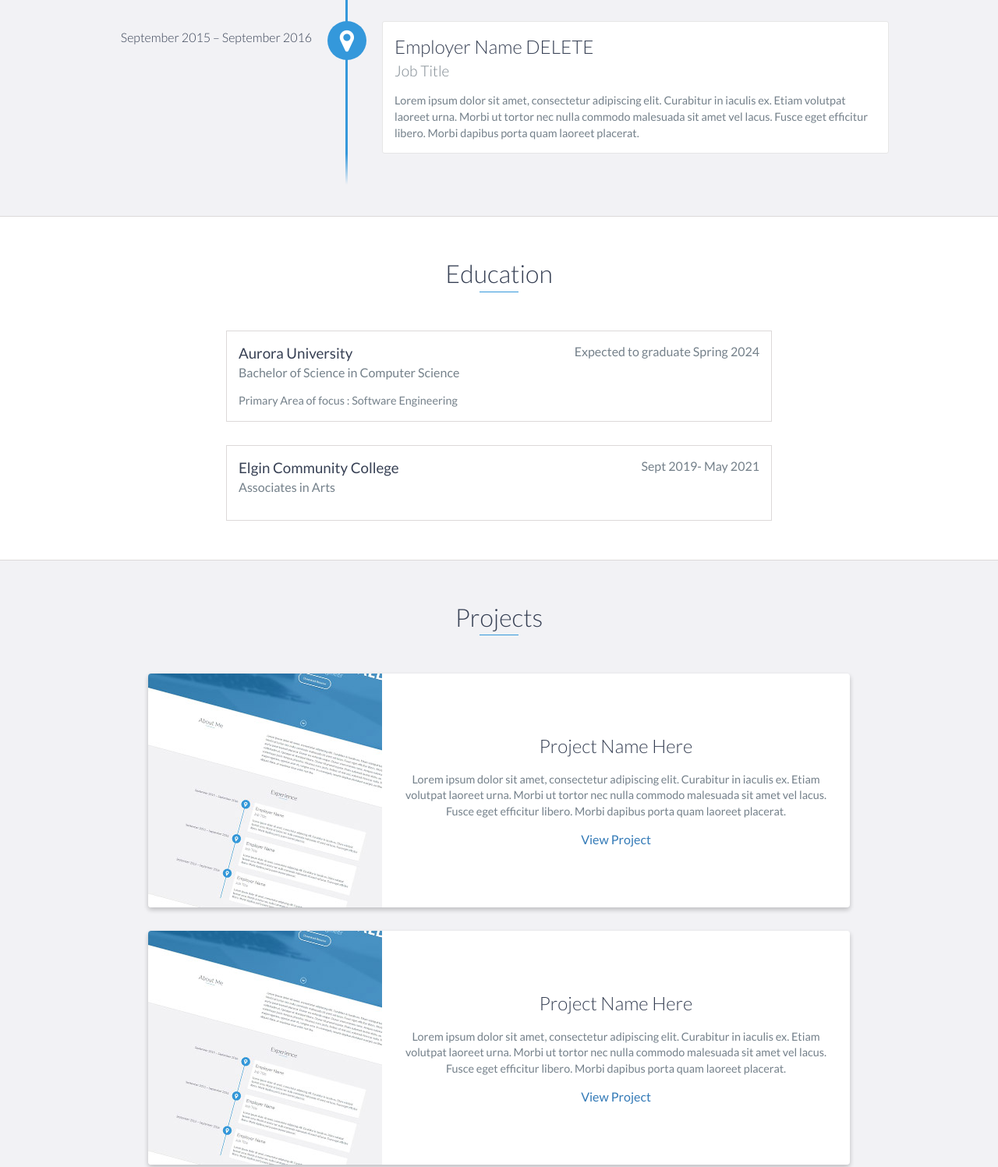
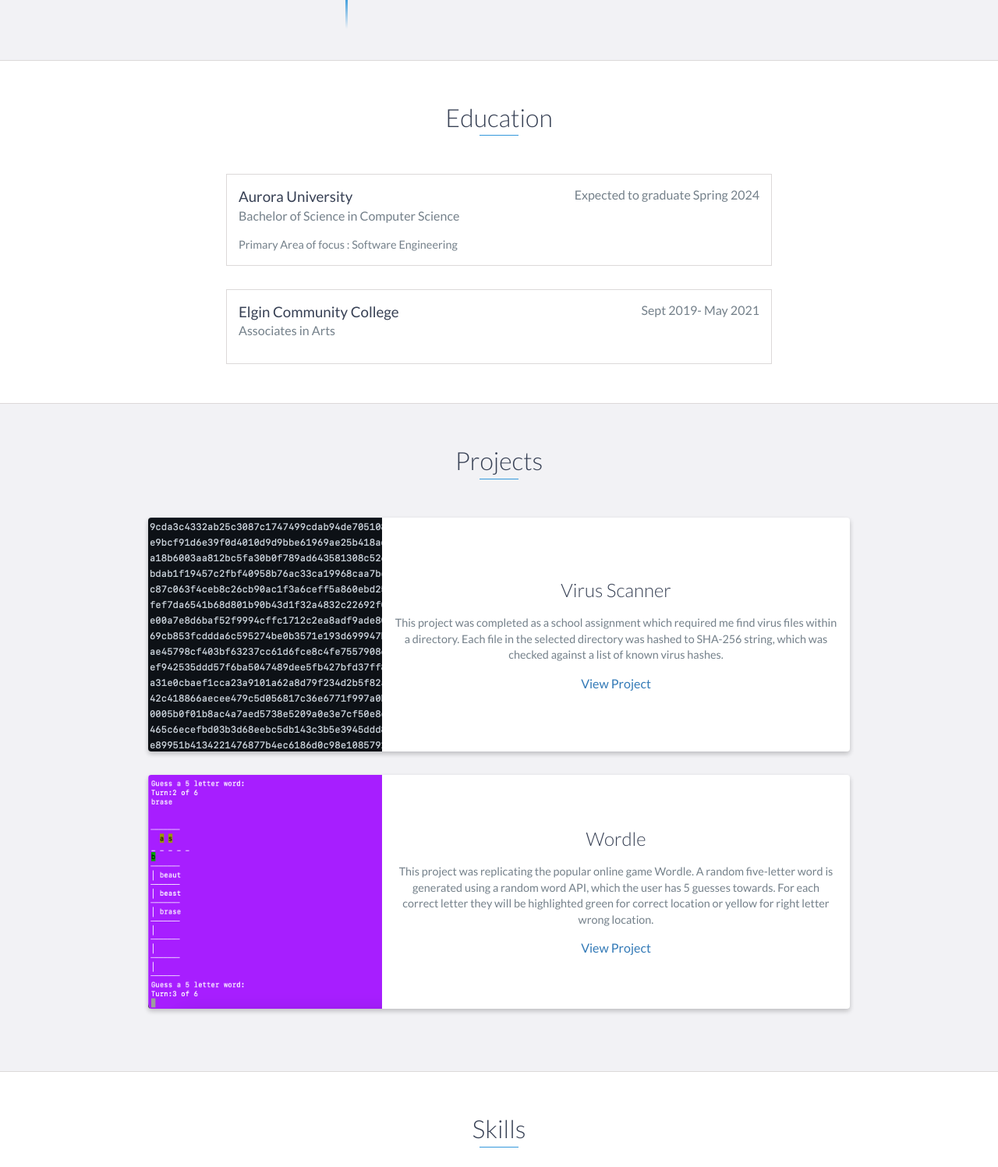
Before and after one commit to Nookol/Nookol.github.io, a website: page index.html in a window 1280 px wide. Shown: the part 1536-3033 px from the top of the page at 78% size. Drawn offline with nearby package versions, Linux system fonts and the light colour scheme.

Commit message:
changes
finalchanges

```diff
--- a/index.html
+++ b/index.html
@@ -1,6 +1,5 @@
 <!DOCTYPE html>
 <html class="no-js" lang="en">
-
 <head>
     <meta charset="utf-8">
     <meta http-equiv="X-UA-Compatible" content="IE=edge">
@@ -50,7 +49,7 @@
         <div id="lead-content">
             <h1>Nicholas Albert</h1>
             <h2>Software Engineering Student</h2>
-            <a href="#" class="btn-rounded-white">Download Resume</a>
+            <a href="../downloads/Nick%20CS%20Resume.docx.pdf" class="btn-rounded-white">Download Resume</a>
         </div>
         <!-- End #lead-content -->
 
@@ -101,14 +100,6 @@
                     Main duties include patrolling both indoor and outdoor pools for guest safety, performing maintenance when needed, keeping up to date with current CPR and First Aid practices, and refresh skills with monthly training.
                 </p>
             </div>
-
-            <div data-date="September 2015 – September 2016">
-                <h3>Employer Name DELETE</h3>
-                <h4>Job Title</h4>
-                <p>
-                    Lorem ipsum dolor sit amet, consectetur adipiscing elit. Curabitur in iaculis ex. Etiam volutpat laoreet urna. Morbi ut tortor nec nulla commodo malesuada sit amet vel lacus. Fusce eget efficitur libero. Morbi dapibus porta quam laoreet placerat.
-                </p>
-            </div>
         </div>
     </div>
     <!-- End #experience -->
@@ -140,15 +131,15 @@
             <div class="row">
                 <div class="project shadow-large">
                     <div class="project-image">
-                        <img src="images/project.jpg" />
+                        <img height="300" width="300" src="images/sha256.png" />
                     </div>
                     <!-- End .project-image -->
                     <div class="project-info">
-                        <h3>Project Name Here</h3>
+                        <h3>Virus Scanner</h3>
                         <p>
-                            Lorem ipsum dolor sit amet, consectetur adipiscing elit. Curabitur in iaculis ex. Etiam volutpat laoreet urna. Morbi ut tortor nec nulla commodo malesuada sit amet vel lacus. Fusce eget efficitur libero. Morbi dapibus porta quam laoreet placerat.
+                            This project was completed as a school assignment which required me find virus files within a directory.  Each file in the selected directory was hashed to SHA-256 string, which was checked against a list of known virus hashes.
                         </p>
-                        <a href="#">View Project</a>
+                        <a href="https://github.com/Nookol/Virus-Scan">View Project</a>
                     </div>
                     <!-- End .project-info -->
                 </div>
@@ -156,15 +147,15 @@
 
                 <div class="project shadow-large">
                     <div class="project-image">
-                        <img src="images/project.jpg" />
+                        <img height="300" width="300" src="images/wordleProjImg.png" />
                     </div>
                     <!-- End .project-image -->
                     <div class="project-info">
-                        <h3>Project Name Here</h3>
+                        <h3>Wordle</h3>
                         <p>
-                            Lorem ipsum dolor sit amet, consectetur adipiscing elit. Curabitur in iaculis ex. Etiam volutpat laoreet urna. Morbi ut tortor nec nulla commodo malesuada sit amet vel lacus. Fusce eget efficitur libero. Morbi dapibus porta quam laoreet placerat.
+                            This project was replicating the popular online game Wordle.  A random five-letter word is generated using a random word API, which the user has 5 guesses towards.  For each correct letter they will be highlighted green for correct location or yellow for right letter wrong location.
                         </p>
-                        <a href="#">View Project</a>
+                        <a href="https://github.com/Nookol/Wordle">View Project</a>
                     </div>
                     <!-- End .project-info -->
                 </div>
@@ -219,10 +210,6 @@
                         <li>
                             <a href="https://github.com/nookol" target="_blank"><i class="fa fa-github" aria-hidden="true"></i></a>
                         </li>
-                        <li>
-                            <a href="https://stackoverflow.com/" target="_blank"><i class="fa fa-stack-overflow" aria-hidden="true"></i></a>
-                        </li>
-                        <li>
                     </ul>
                 </div>
             </div>
```
Also changed, not shown: directoy.html (added), images/sha256.png (added), images/wordleProjImg.png (added), 1 other file.
